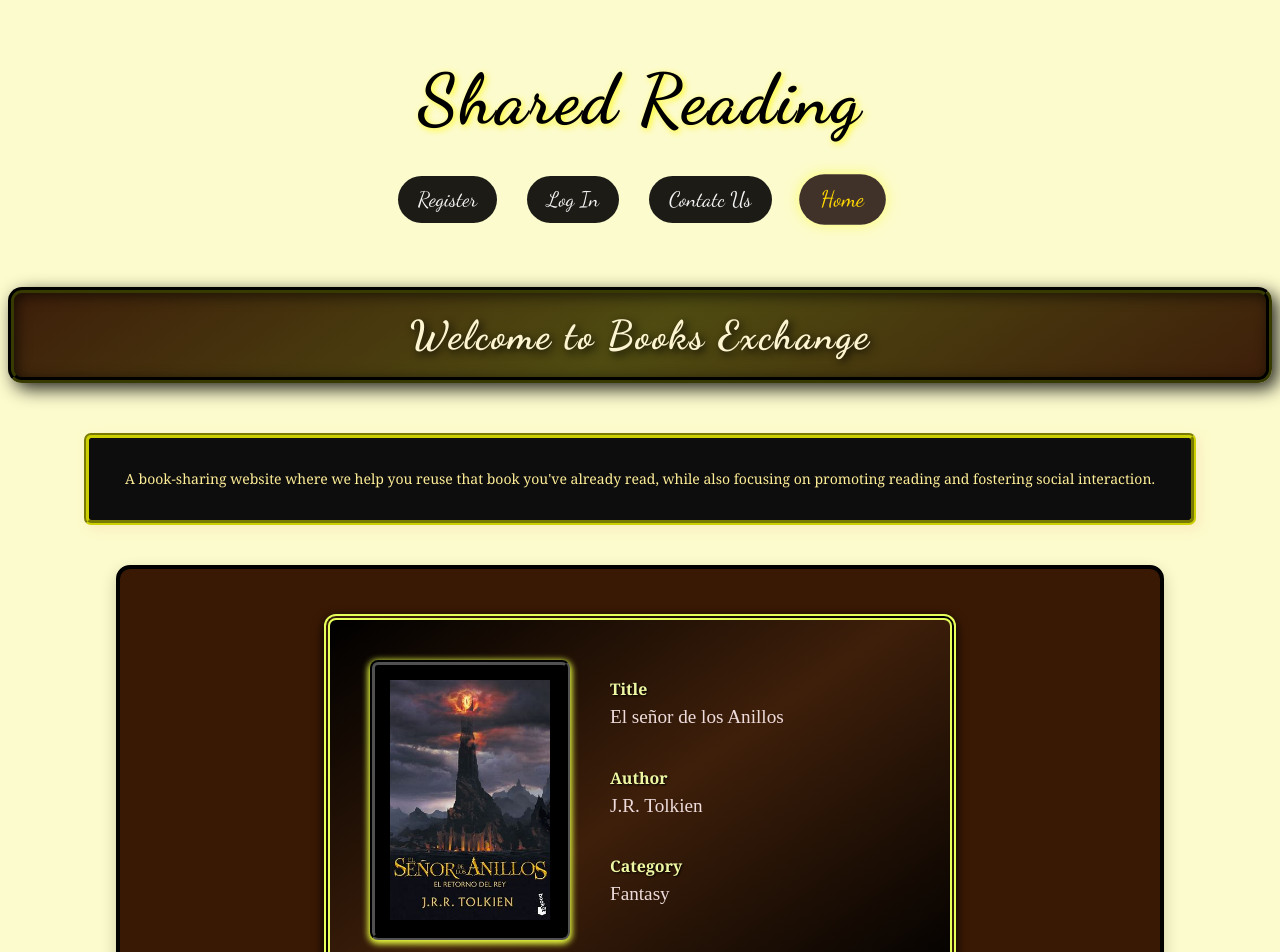
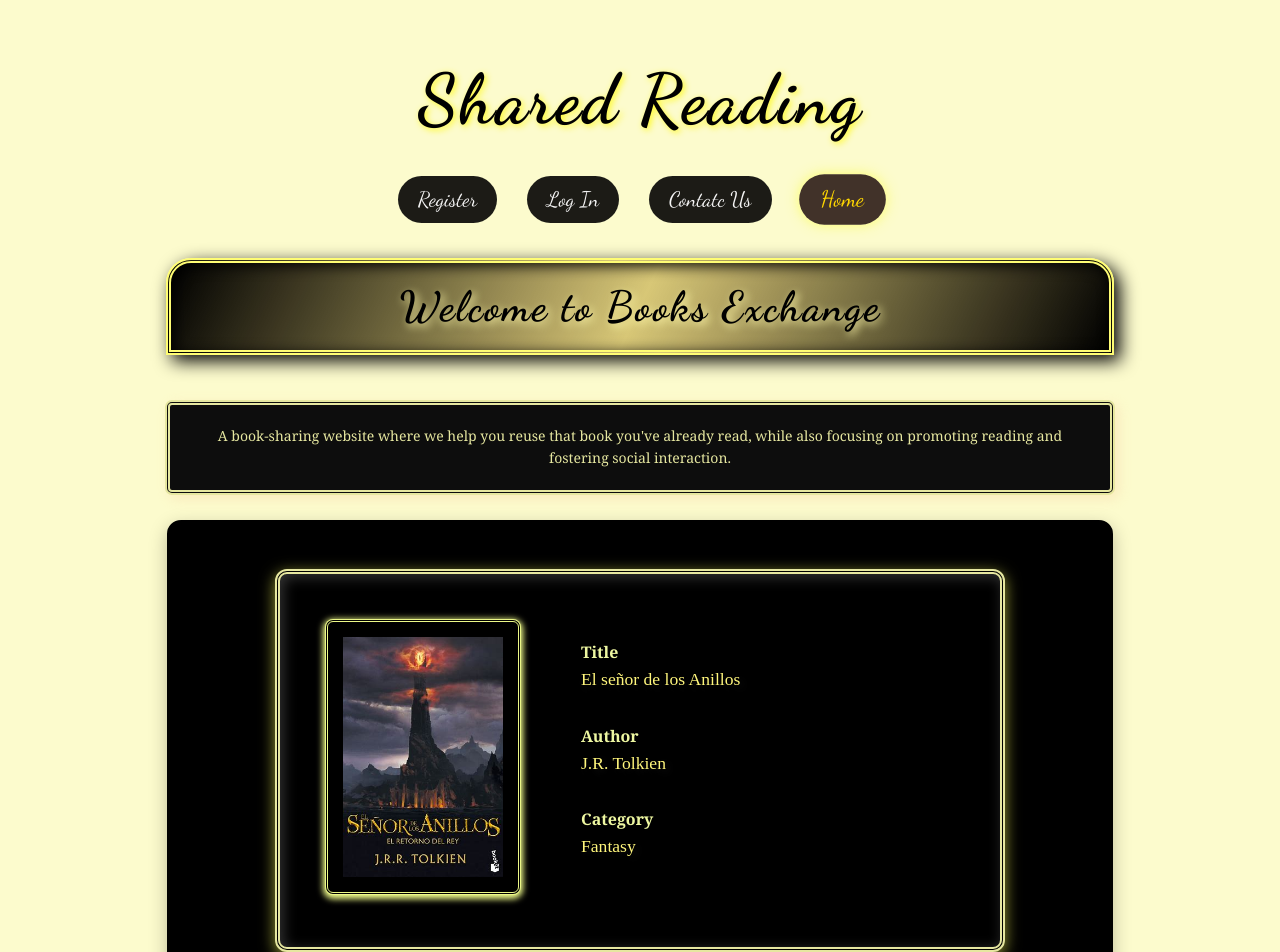
Before and after one commit to JuanDiegoCC02/books-exchange, a React (Vite) app: page / in a window 1280 px wide. Shown: the top 952 px of the page. Built offline with nearby package versions, Linux system fonts and the light colour scheme; data requests are answered from the project's data file; a web font is replaced by a local one.

Commit message:
Updating newStyles & newStructure HomeSharedReading

```diff
--- a/src/Components/CardHome.jsx
+++ b/src/Components/CardHome.jsx
@@ -1,6 +1,6 @@
 import {useEffect, useState} from 'react'
-import '../Styles/CardFront.css'
-import llamadosBooks, { updateBooks }  from '../Services/llamadosBooks'
+import '../Styles/CardHome.css'
+import llamadosBooks from '../Services/llamadosBooks'
 
 
 function CardHome() {
--- a/src/Components/ContactMain.jsx
+++ b/src/Components/ContactMain.jsx
@@ -5,7 +5,6 @@ function ContactMain() {
   return (
     <div>
 
-<main>
     <div className='containerTitleContacUs'>
         <h1 className='titleContacUs'>Contact Us</h1>
     </div>
@@ -42,12 +41,7 @@ function ContactMain() {
 </div><br />
 
     </div>
-
-
     </div>
-
-
-</main>
 
     </div>
   )
--- a/src/Styles/CardFront.css
+++ b/src/Styles/CardHome.css
@@ -1,43 +1,47 @@
 .containerTitleHome{
-     width: 100%;
+  width: 100%;
   text-align: center;
-  margin: 50px auto 35px auto;
+  margin: 21px auto 45px auto;
 }
 .TitleHome{
-  display: block;
+  width: 75%;
+  margin: 0 auto;
   padding: 18px 32px;
-  font-size: 40px;
+  font-size: 42px;
   font-weight: bold;
   letter-spacing: 2px;
-  color: #fdf5d1;
-  background: linear-gradient(145deg, #3e1f0a 0%, #4b470dfa 50%, #3e1f0a 100%);
-  border: 6px groove #383b01;
-  border-radius: 14px;
-  text-shadow: 3px 3px 8px rgba(0, 0, 0, 0.9);
-  box-shadow: 6px 6px 18px rgba(0, 0, 0, 0.85),
-              inset 3px 3px 14px rgba(0, 0, 0, 0.6);
+  color: #000000;
+  background: linear-gradient(115deg, #000000 0%, #aa840870 50%, #000000 100%);
+  border: 5px double #fffd74;
+  border-radius: 25px 25px 0 0;
+  box-sizing: border-box;
+  text-shadow: 3px 3px 8px rgb(255, 249, 171);
+  box-shadow: 6px 6px 18px rgb(0, 0, 0),
+              inset 3px 3px 14px rgba(0, 0, 0, 0.945);
 }
 
 .containerDescPagWeb{
   width: 88%;
   text-align: center;
-  margin: 50px auto 35px auto;
+  margin: 21px auto 21px auto;
 }
 .DescPagWeb{
+  width: 81%;
+  margin: 0 auto;
   font-family: Georgia, 'Times New Roman', Times, serif;
-  padding: 30px;
-    background: #0d0d0d;
-   border: 5px groove #cccf01;
+  padding: 20px;
+  background: #0d0d0d;
+  border: 5px double #e6e7a0;
   box-shadow: 4px 4px 12px rgba(248, 217, 170, 0.45);
-  color: #ffee98;
+  color: #e6e7a0;
   font-size: 14px;
   line-height: 1.6;
   border-radius: 7px;
   text-align: center;
-  transition: transform 0.2s ease, box-shadow 0.3s ease;
+  transition: transform 0.1s ease, box-shadow 0.3s ease;
 }
 .DescPagWeb:hover {
-  transform: translateY(-3px);
+  transform: translateY(-2px);
   box-shadow: 0 10px 18px rgba(0, 0, 0, 0.55);
 }
 
@@ -46,14 +50,15 @@
 
 /* Contenedor general del Home */
 .AllContainerHome {
-  width: 90%;
+  width: 71%;
   max-width: 1000px;
   margin: 40px auto;
   padding: 20px;
-  background: #3a1904;
+  background: #000000;
   border-radius: 14px;
-  box-shadow: 0 6px 16px rgba(0,0,0,0.2);
+  box-shadow: 0 6px 18px rgba(0,0,0,0.25);
   border: 4px solid #000000;
+  margin-top: 25px;
 }
 
 /* Lista de libros en columna */
@@ -74,17 +79,19 @@ display: flex;
   flex-direction: row;            /* imagen a la izquierda, contenido a la derecha */
   align-items: center;
   align-items: center;
-  width: 60%;
+  width: 90%;
   max-width: 700px;
-  background: linear-gradient(145deg, #000000 0%, #3e1f0a 50%, #000000 100%);
-  border: 6px double rgb(230, 255, 89);
+  background: #000000;
+  border: 5px double #e6e7a0;
   border-radius: 12px;
-  overflow: hidden;
-  box-shadow: 0 4px 12px rgb(0, 0, 0);
+   overflow: hidden;
+  text-shadow: 3px 3px 8px rgb(24, 24, 24);
+    box-shadow: 0 4px 15px rgba(252, 255, 87, 0.61),
+              inset 3px 3px 14px rgb(53, 53, 53);
   padding: 10px;
-  gap: 10px;
-  color: rgb(238, 220, 220);
-  font-size:120%;
+  gap: 25px;
+  color: rgb(255, 246, 124);
+  font-size:110%;
   font-family: 'Times New Roman', Times, serif;
 }
 
@@ -100,9 +107,9 @@ display: flex;
   padding: 15px;
   object-fit: cover;
   border-radius: 8px;
-  background-color: black;
-  border: groove, 5px, rgba(0, 0, 0, 0.973);
-  box-shadow: 0 2px 6px 2px rgb(236, 255, 66);
+   background-color: rgb(0, 0, 0);
+  border: double, 3px, rgba(243, 255, 140, 0.973);
+  box-shadow: 0 2px 6px 2px rgb(243, 255, 140);
 }
 
 
@@ -118,8 +125,6 @@ display: flex;
 .BookInfoHome {
   display: block;
   font-weight: bold;
-
-  color: #333;
   margin: 5px 0 2px 0;
 }
 
--- a/src/Styles/ContactUs.css
+++ b/src/Styles/ContactUs.css
@@ -24,15 +24,15 @@
   text-shadow: 3px 3px 8px rgb(255, 249, 171);
   box-shadow: 6px 6px 18px rgb(0, 0, 0),
               inset 3px 3px 14px rgba(0, 0, 0, 0.945);
-  width: 85%;
-  max-width: 900px;
+  width: 80%;
+  max-width: 1000px;
   color: #000000;
   box-sizing: border-box;
 }
 
 .fullDescripContainer {
   background-color: #0e0e0e;
-  width: 67%;
+  width: 72%;
   margin: 0 auto;
   padding: 1% 0;
 }
```
